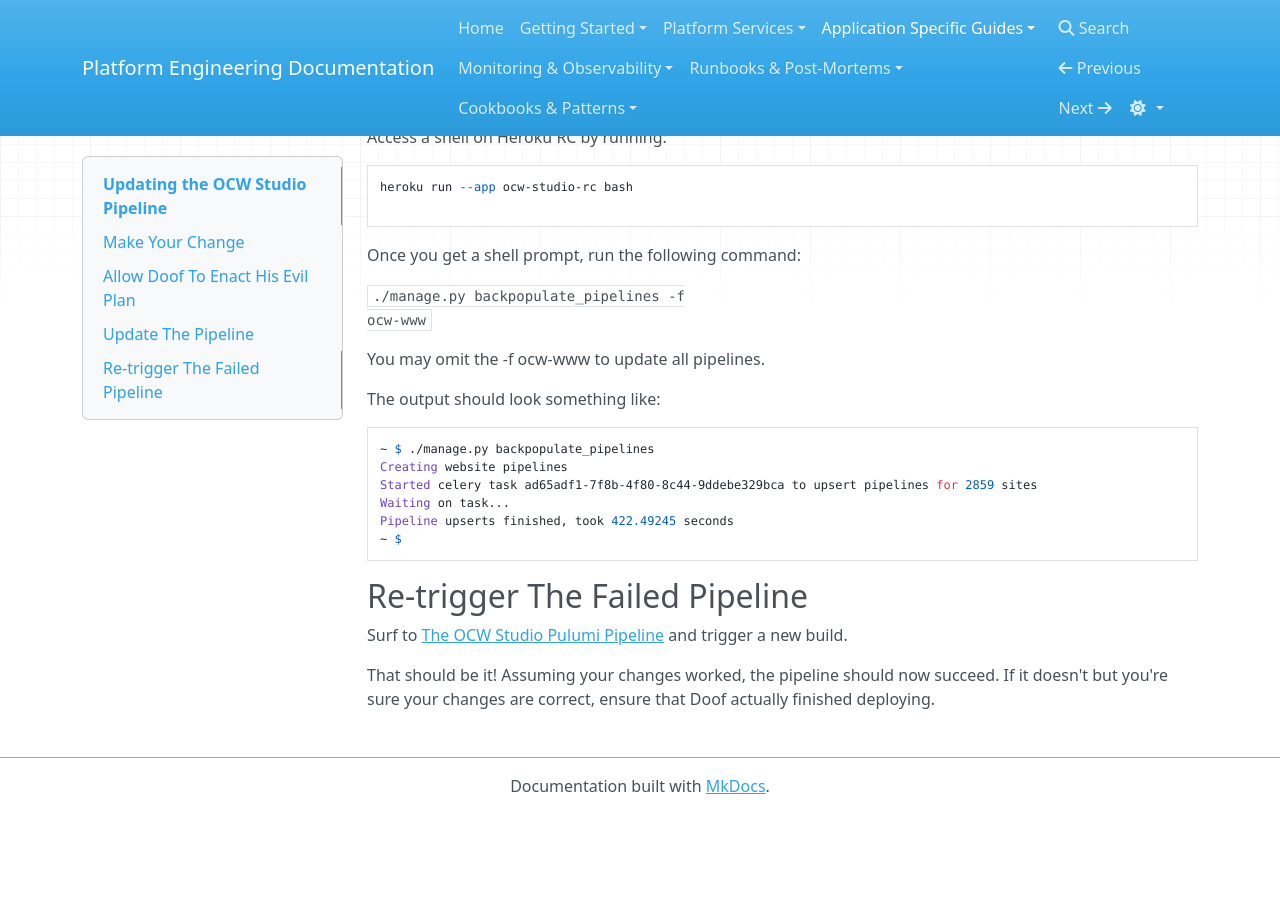
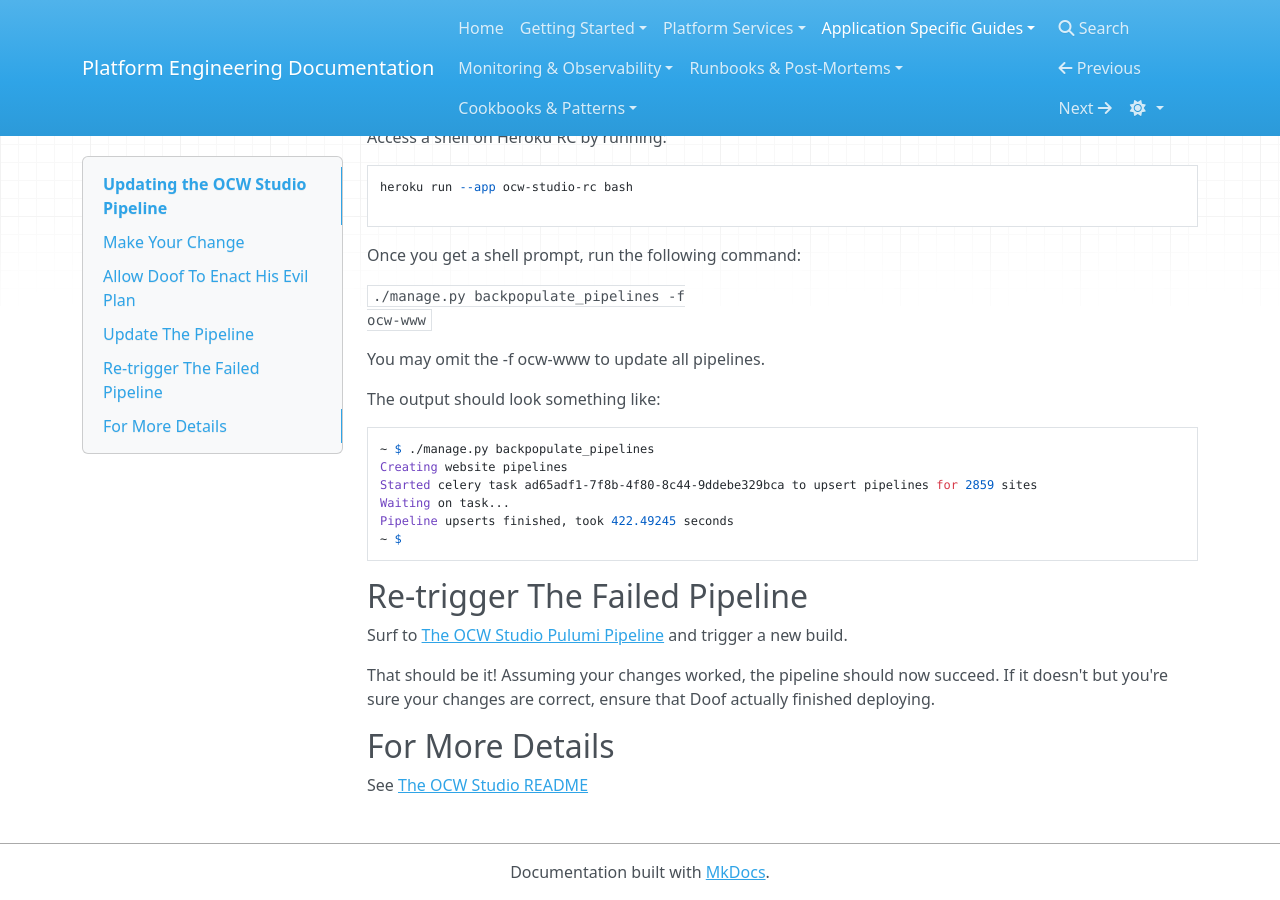
Before and after one commit to mitodl/platform-engineering-site, an MkDocs documentation site: the page built from docs/application_specific_guides/ocw-studio/Update_OCW_Studio_Pipeline.md, in a window 1280 px wide and 900 px high, scrolled down 631 px. Built offline with MkDocs 1.6.1, drawn with Linux system fonts in a browser that asks for light colours; nearby versions of some CDN libraries; before the commit the page ends 1445 px from its top, so only the background shows below that.

Commit message:
fix: Add ocw-studio concourse integration README link for more details

```diff
--- a/docs/application_specific_guides/ocw-studio/Update_OCW_Studio_Pipeline.md
+++ b/docs/application_specific_guides/ocw-studio/Update_OCW_Studio_Pipeline.md
@@ -76,3 +76,8 @@ changes worked, the pipeline should
 now succeed. If it doesn't but you're
 sure your changes are correct, ensure
 that Doof actually finished deploying.
+
+## For More Details
+
+See [The OCW Studio
+README](https://github.com/mitodl/ocw-studio#enabling-concourse-ci-integration)
```
